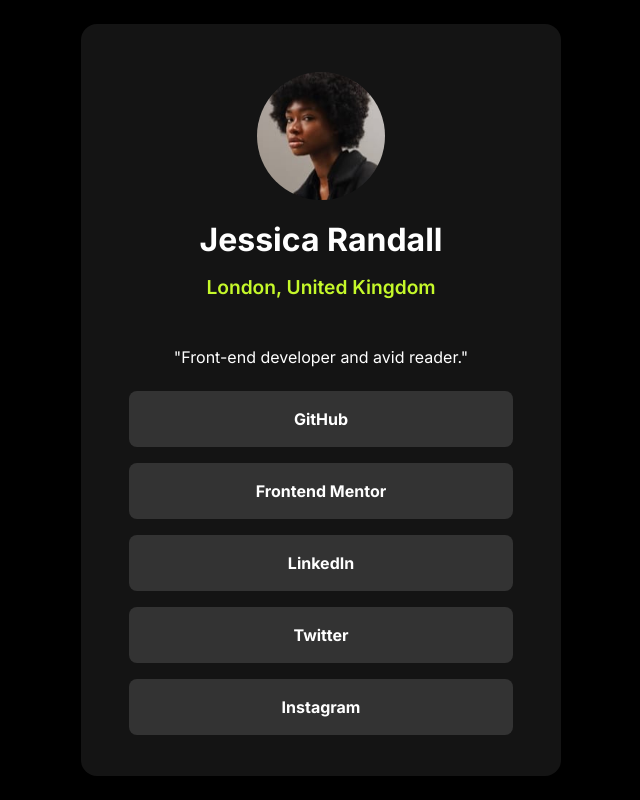
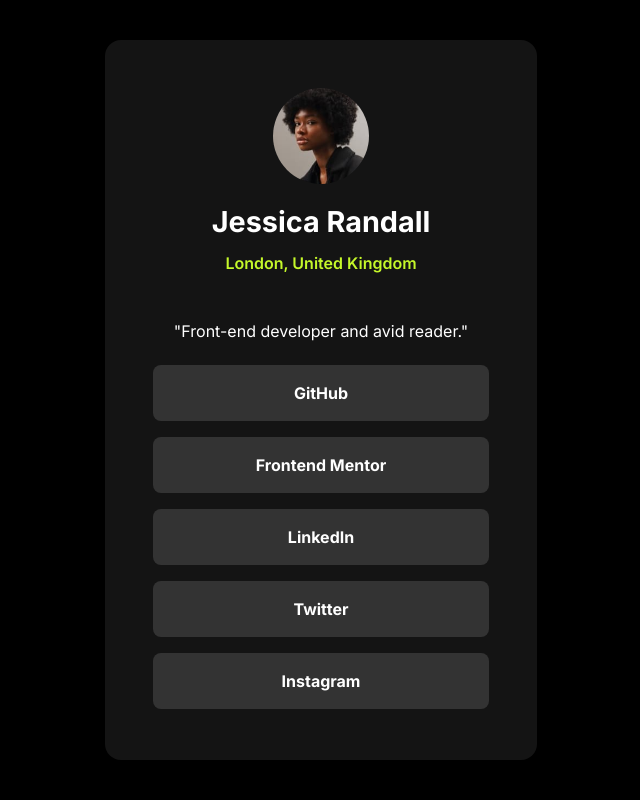
Before and after one commit to djklive/Social-links-profile-solution, a plain HTML site: page index.html in a window 1280 px wide. Shown: the whole page, without its empty margins (319-959 px from the left). Drawn offline with Linux system fonts and the light colour scheme.

Commit message:
change-1

```diff
--- a/style.css
+++ b/style.css
@@ -17,8 +17,8 @@ body {
 }
 
 .profile {
-    height: 47em;
-    width: 30em;
+    height: 45em;
+    width: 27em;
     border-radius: 1em;
     padding: 3em;
     background-color: hsl(0, 0%, 8%);
@@ -26,20 +26,20 @@ body {
 }
 
 .profile .img img {
-    width: 8em;
-    height: 8em;
+    width: 6em;
+    height: 6em;
     border-radius: 50%;
     margin-bottom: 1em;
 }
 
 .profile h1 {
-    font-size: 2em;
+    font-size: 1.8em;
     margin-bottom: .5em;
 }
 
 .profile span {
     color:  hsl(75, 94%, 57%);
-    font-size: 1.2em;
+    font-size: 1em;
     font-weight: 600;
 }
 
```
